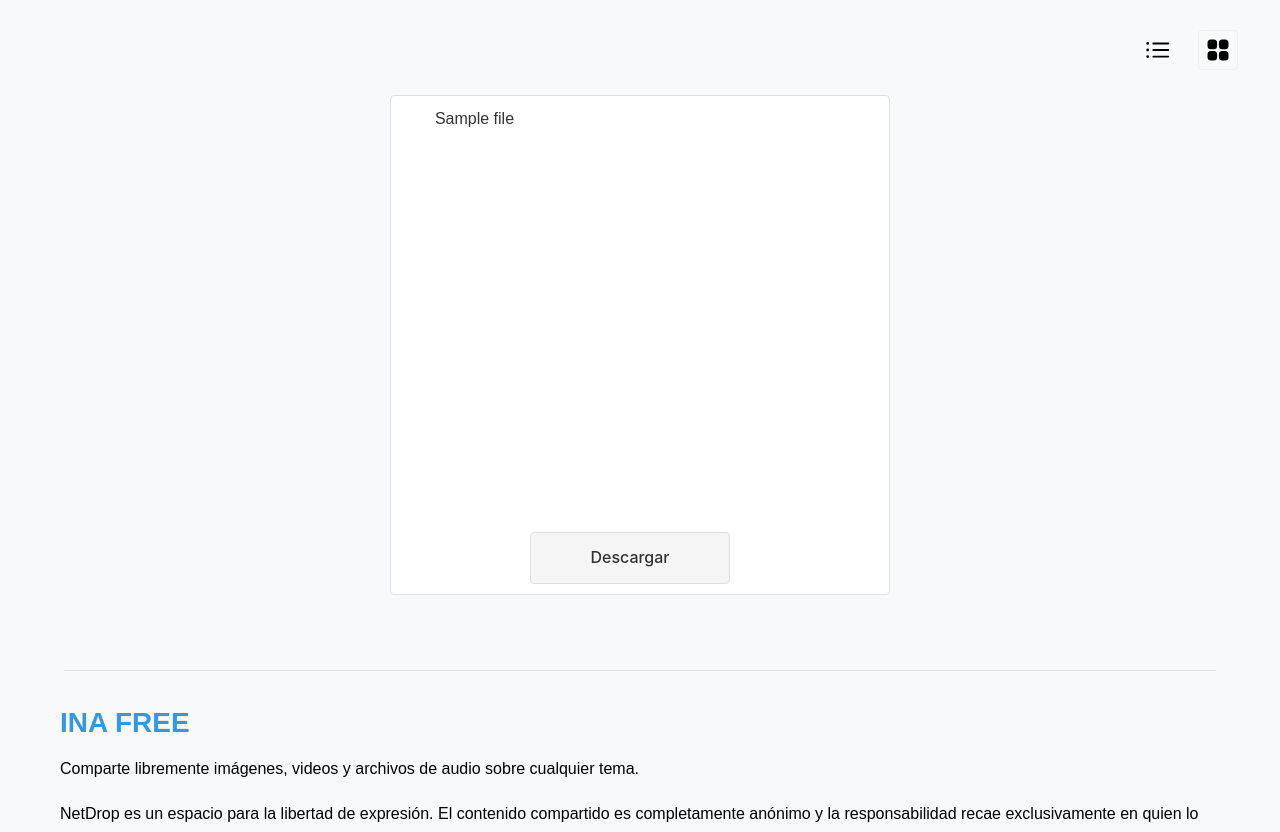
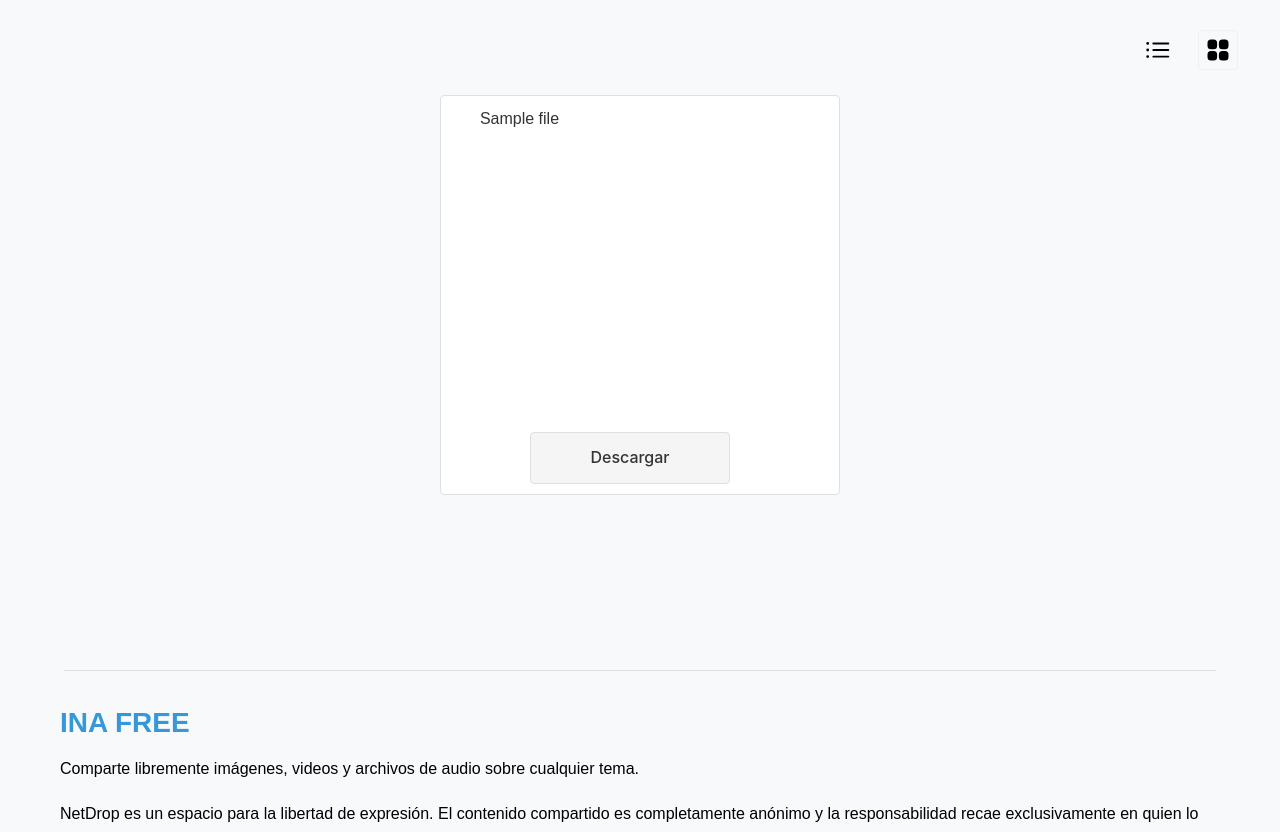
Before and after one commit to NioyJadelkaFp/NetDrop, a Flask app: template templates/index.html in a window 1280 px wide. Shown: the part 52-884 px from the top of the page. Run offline with Flask 3, Linux system fonts and the light colour scheme; the template is opened without the code that fills it: most values are stand-ins (such as "Sample title", 1, 10 or a date in 2020).

Commit message:
Qr y Mejoras en subida de datos

```diff
--- a/static/css/componentes.css
+++ b/static/css/componentes.css
@@ -77,8 +77,8 @@
 }
 
 .File {
-    width: 500px;
-    height: 500px;
+    width: 400px;
+    height: 400px;
     display: flex;
     justify-content: space-between;
     align-items: center;
--- a/templates/Up_Data.html
+++ b/templates/Up_Data.html
@@ -4,7 +4,7 @@
 <form action="/upload" method="POST" enctype="multipart/form-data" class="UpData">
     <label for="title" class="Up">
         Título:
-        <input type="text" name="title" id="title"  required />
+        <input type="text" name="title" id="title"  required minlength="1" maxlength="30" />
     </label>
     <label for="file" class="Up">
         Selecciona un archivo
```
